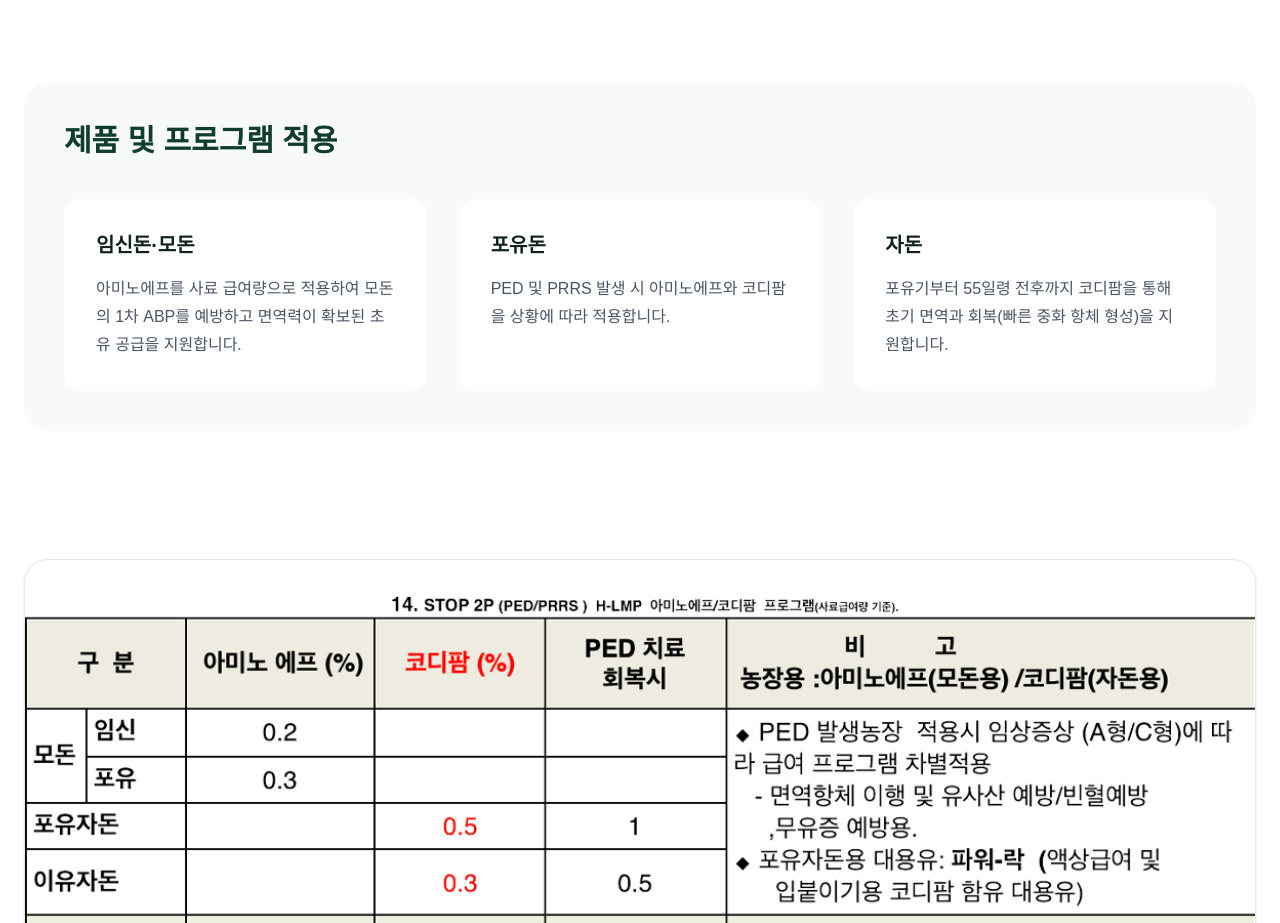
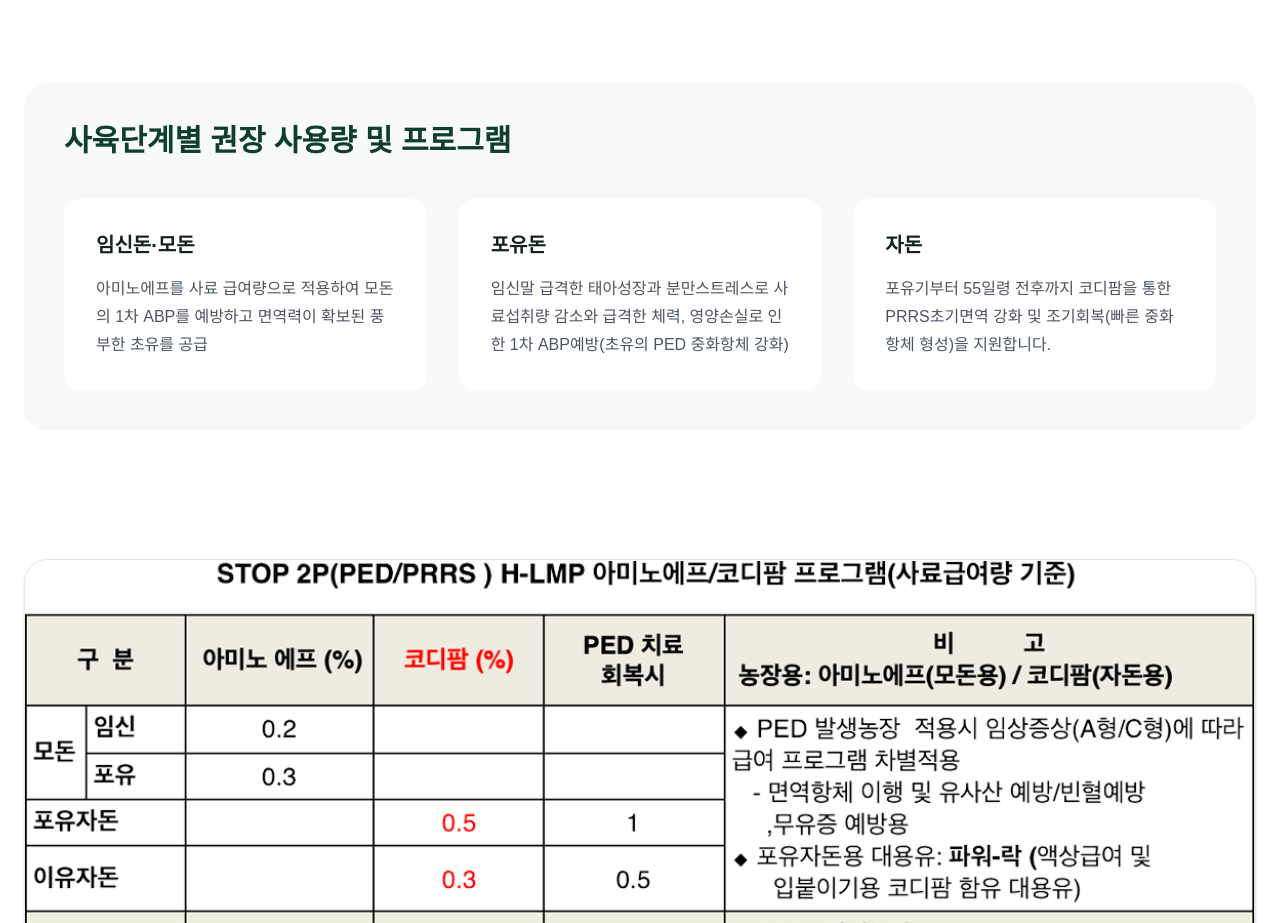
Before and after one commit to uncypdf/enfarm-site, a Next.js app: page /products in a window 1280 px wide. Shown: the part 2920-3843 px from the top of the page. Built offline with nearby package versions, Linux system fonts and the light colour scheme.

Commit message:
Move PD13 infographic below product application section

```diff
--- a/src/app/about/page.tsx
+++ b/src/app/about/page.tsx
@@ -74,19 +74,20 @@ export default function AboutPage() {
 
               <p>
                 엔팜은 20년 이상 축적된 기술력과 현장 경험을 바탕으로,
-                질병 예방의 핵심은 면역력 강화에 있다는 신념 아래
-                연구개발을 이어오고 있습니다.
+                질병 예방의 핵심은 면역력 강화라는 신념 아래 관련제품의 연구개발을 지속하고 있습니다.
               </p>
 
               <p>
-                특히 가축의 면역 형성, 회복 및 성장 단계에서 중요한 역할을 하는
-                저분자 단백질 원료 기반 솔루션을 공급하며,
+                특히 가축의 면역향체형성을 통한 질병예방과
+                회복성장의 핵심역할을 하는 저분자 단백질 원료공급 솔루션으로
                 건강한 축산 환경 조성과 생산성 향상에 기여하고 있습니다.
+
               </p>
 
               <p>
-                엔팜은 앞으로도 가축의 면역 연구와 현장 중심의 기술 개발을 통해
-                질병을 극복하는 친환경 축산의 미래를 만들어 가겠습니다.
+                엔팜은 앞으로도 가축의 면역 연구와
+                현장 중심의 기술 개발을 통해 질병을 극복하는
+                면역강화 친환경 축산을 실천하겠습니다.
               </p>
             </div>
 
--- a/src/app/products/page.tsx
+++ b/src/app/products/page.tsx
@@ -143,7 +143,7 @@ export default function ProductsPage() {
 
         <section className="mb-32 rounded-3xl bg-[#f7faf7] p-10">
           <h2 className="text-3xl font-black text-[#0f3d2e]">
-            제품 및 프로그램 적용
+            사육단계별 권장 사용량 및 프로그램
           </h2>
 
           <div className="mt-10 grid gap-8 md:grid-cols-3">
@@ -151,23 +151,24 @@ export default function ProductsPage() {
               <h3 className="text-xl font-bold">임신돈·모돈</h3>
               <p className="mt-4 leading-7 text-gray-600">
                 아미노에프를 사료 급여량으로 적용하여 모돈의 1차 ABP를 예방하고
-                면역력이 확보된 초유 공급을 지원합니다.
+                면역력이 확보된 풍부한 초유를 공급
               </p>
             </div>
 
             <div className="rounded-2xl bg-white p-8">
               <h3 className="text-xl font-bold">포유돈</h3>
               <p className="mt-4 leading-7 text-gray-600">
-                PED 및 PRRS 발생 시 아미노에프와 코디팜을 상황에 따라
-                적용합니다.
+                임신말 급격한 태아성장과 분만스트레스로
+                사료섭취량 감소와 급격한 체력, 영양손실로 인한 1차 ABP예방(초유의 PED 중화항체 강화)
               </p>
             </div>
 
             <div className="rounded-2xl bg-white p-8">
               <h3 className="text-xl font-bold">자돈</h3>
               <p className="mt-4 leading-7 text-gray-600">
-                포유기부터 55일령 전후까지 코디팜을 통해 초기 면역과 회복(빠른 중화 항체 형성)을
-                지원합니다.
+                포유기부터 55일령 전후까지
+                코디팜을 통한 PRRS초기면역 강화 및
+                조기회복(빠른 중화 항체 형성)을 지원합니다.
               </p>
             </div>
           </div>
```
Also changed, not shown: public/pd13.png.
